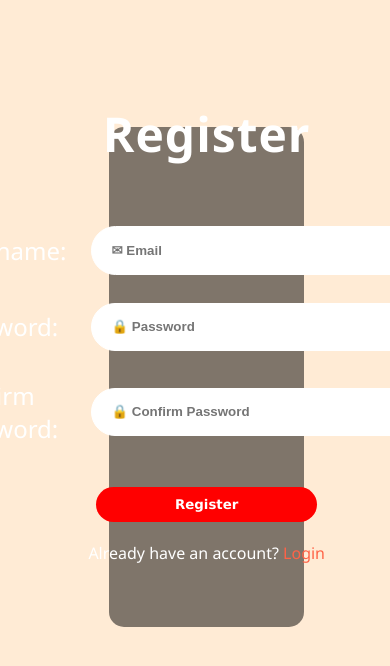
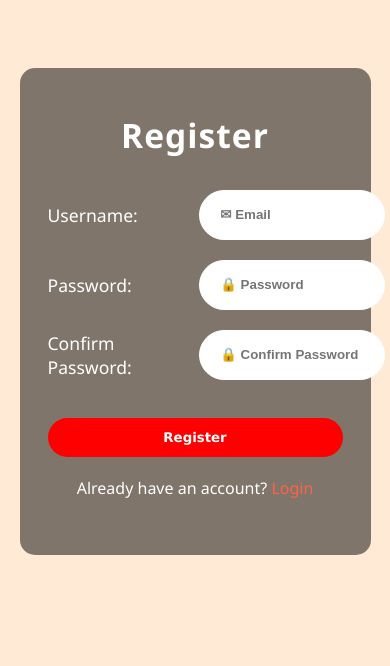
Before and after one commit to ashensilva12/SarpResQ, a React (Vite) app: page /Register in a window 390 px wide. Shown: the top 666 px of the page. Built offline with nearby package versions, Linux system fonts and the light colour scheme.

Commit message:
Update Login.css

```diff
--- a/src/component/pages/Login.css
+++ b/src/component/pages/Login.css
@@ -103,3 +103,52 @@ a{
     text-decoration: none;
     font-size: medium;
 }
+
+
+@media (max-width: 1024px) {
+    .loginbox{
+        left: 20%;
+        width: 60%;
+    }
+}
+
+@media (max-width: 768px) {
+    .auth-page{
+        display: flex;
+        align-items: center;
+        justify-content: center;
+    }
+    .loginbox{
+        position: static;
+        width: 90%;
+        max-width: 420px;
+        height: auto;
+        padding: 24px 16px;
+        margin: 8vh auto;
+    }
+    .loginheader{
+        margin-bottom: 20px;
+        font-size: 1.6rem;
+    }
+    .table{
+        margin-bottom: 24px;
+        font-size: 1rem;
+    }
+    td{
+        font-size: 1.1rem;
+    }
+    input[type="email"],
+    input[type="password"]{
+        width: 100%;
+        height: 44px;
+    }
+    button[type="submit"]{
+        width: 100%;
+        padding: 12px 16px;
+    }
+}
+
+@media (max-width: 480px) {
+    .loginheader{ font-size: 1.4rem; }
+    .table td{ padding-top: 12px; }
+}
```
